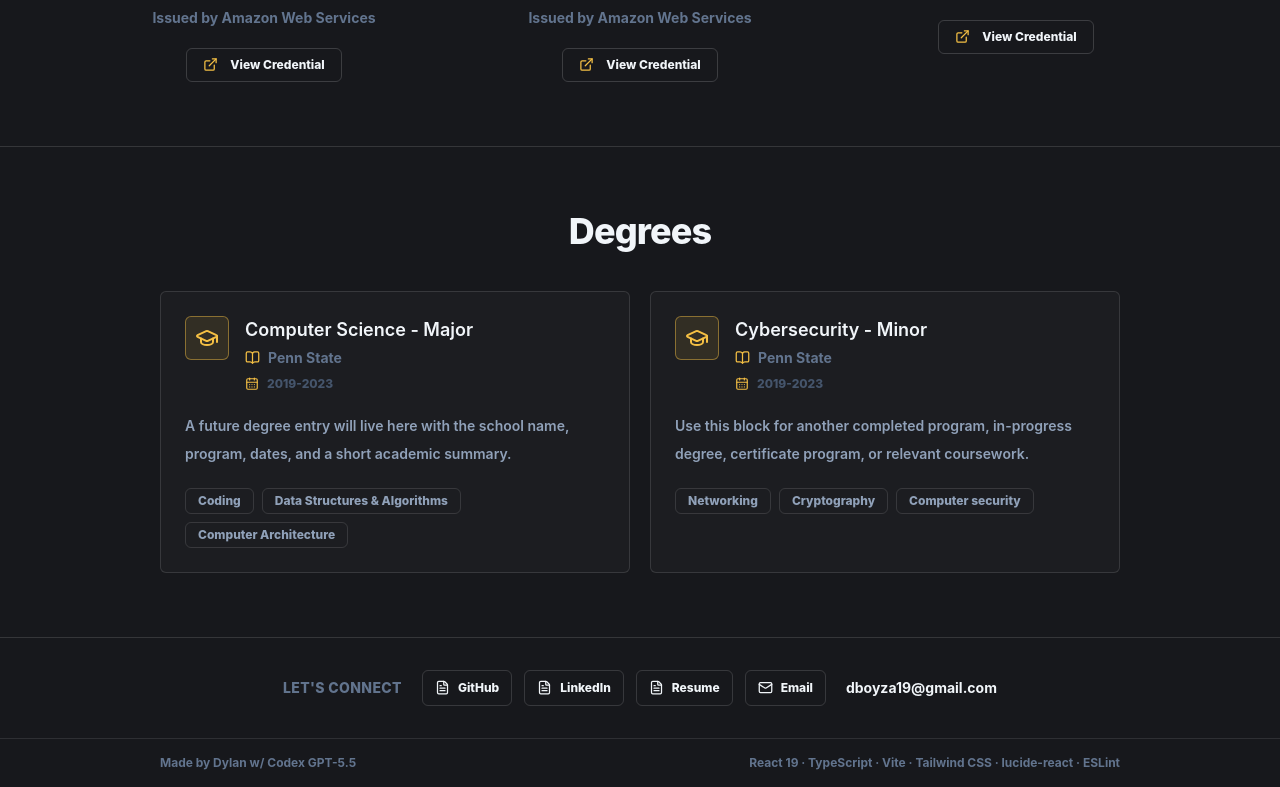
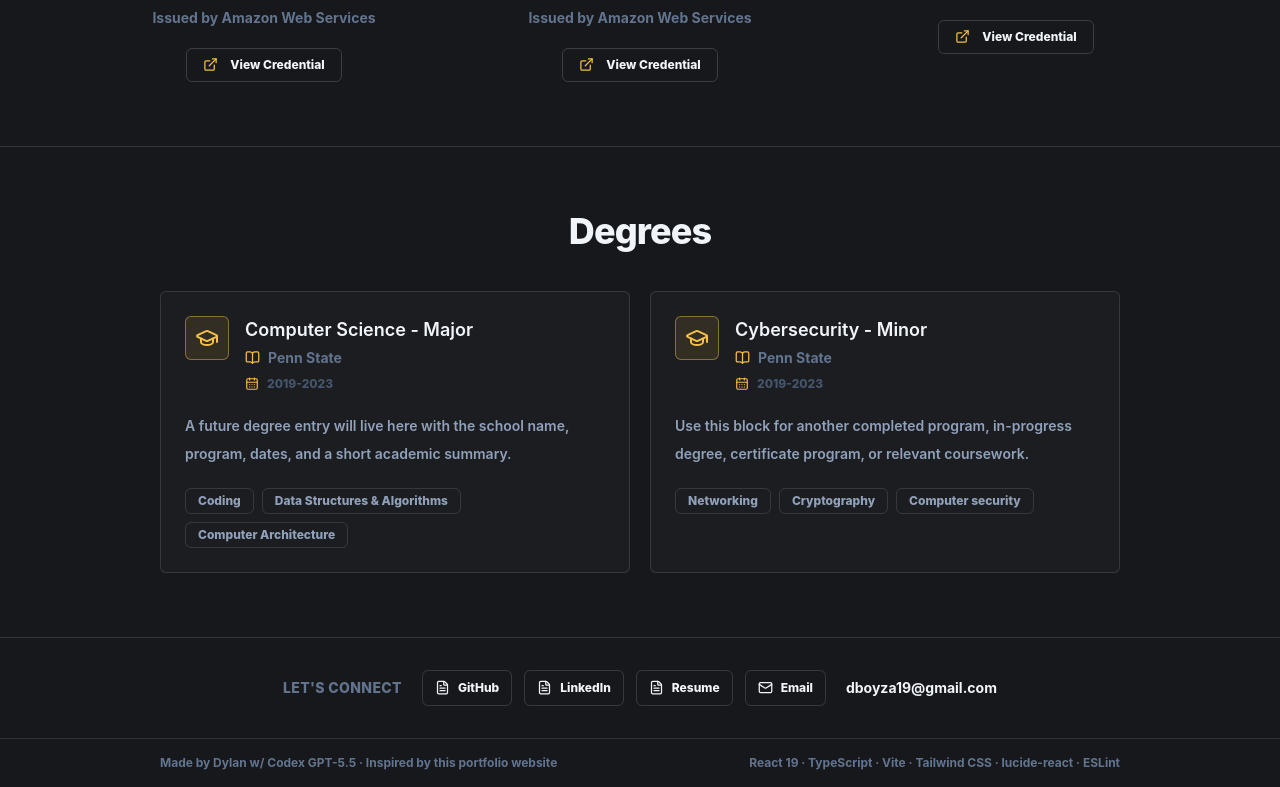
Before and after one commit to dboyza/portfolio-website, a React (Vite) app: page / in a window 1280 px wide. Shown: the part 3453-4240 px from the top of the page. Built offline with nearby package versions, Linux system fonts and the light colour scheme.

Commit message:
Add portfolio inspiration credit

```diff
--- a/src/components/Footer.tsx
+++ b/src/components/Footer.tsx
@@ -2,7 +2,17 @@ const Footer = () => {
   return (
     <footer className="border-t border-white/10 py-4">
       <div className="content-shell text-center text-xs font-bold text-slate-500 sm:flex sm:items-center sm:justify-between sm:text-left">
-        <p>Made by Dylan w/ Codex GPT-5.5</p>
+        <p>
+          Made by Dylan w/ Codex GPT-5.5 · Inspired by{' '}
+          <a
+            href="https://firasbennacib.com/"
+            target="_blank"
+            rel="noreferrer"
+            className="text-slate-300 transition hover:text-white"
+          >
+            this portfolio website
+          </a>
+        </p>
         <p className="mt-2 sm:mt-0">React 19 · TypeScript · Vite · Tailwind CSS · lucide-react · ESLint</p>
       </div>
     </footer>
```
